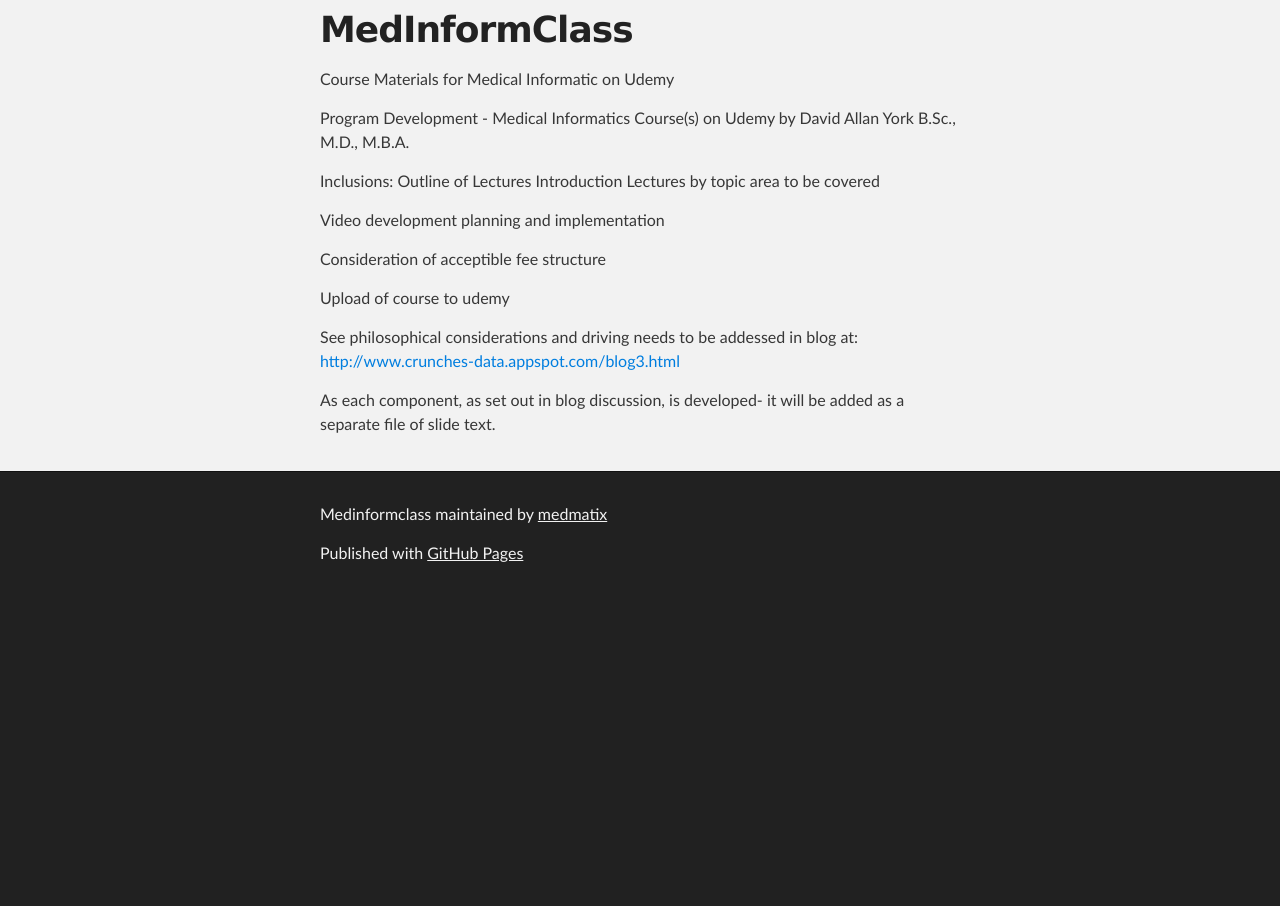
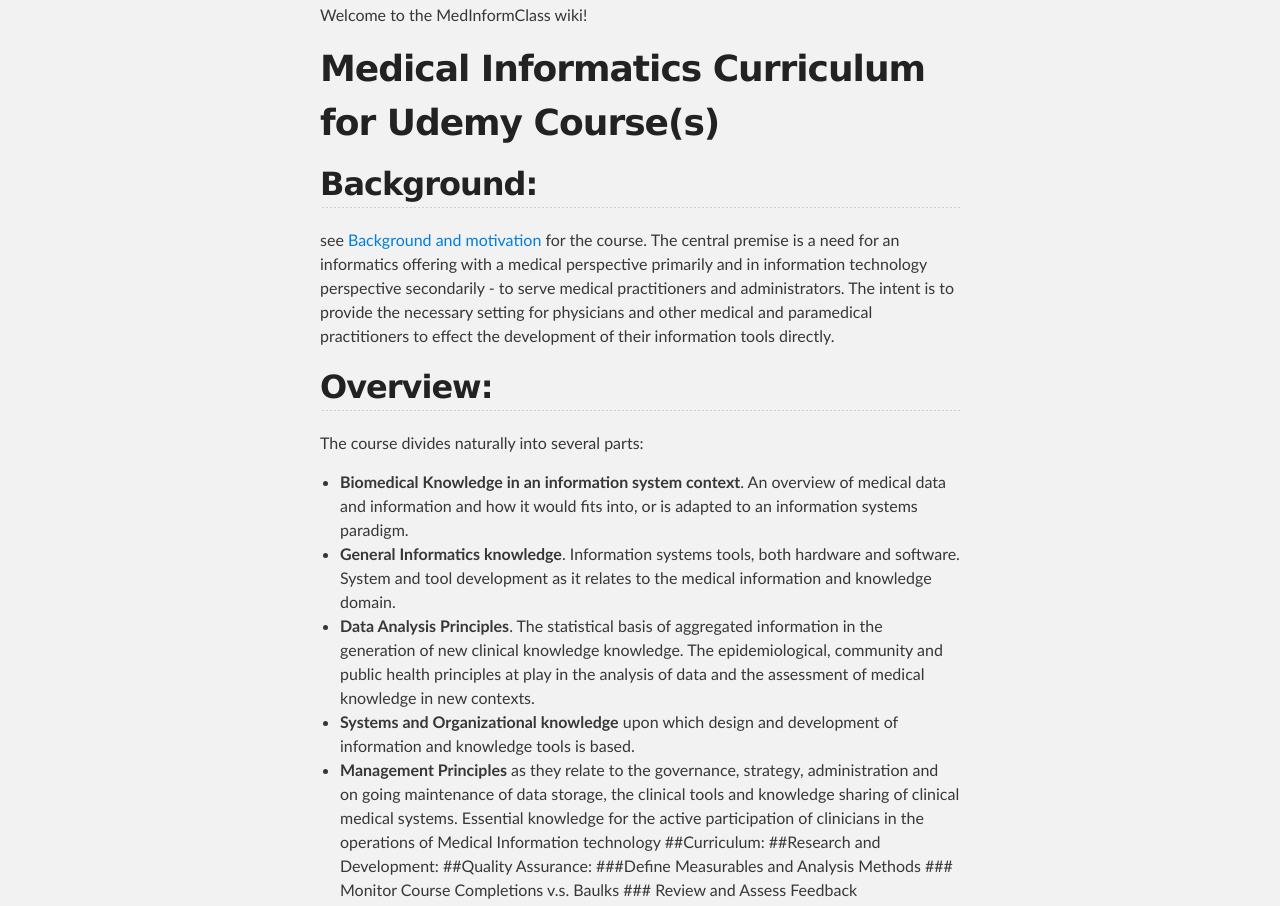
Before and after one commit to medmatix/MedInformClass, a plain HTML site: page index.html in a window 1280 px wide. Shown: the part 257-1163 px from the top of the page. Before the commit the page ends 857 px from the top, so only its background shows below. Drawn offline with Linux system fonts and the light colour scheme.

Commit message:
Create gh-pages branch via GitHub

```diff
--- a/index.html
+++ b/index.html
@@ -31,29 +31,40 @@
     <!-- MAIN CONTENT -->
     <div id="main_content_wrap" class="outer">
       <section id="main_content" class="inner">
-        <h1>
-<a id="medinformclass" class="anchor" href="#medinformclass" aria-hidden="true"><span class="octicon octicon-link"></span></a>MedInformClass</h1>
+        <p>Welcome to the MedInformClass wiki!</p>
 
-<p>Course Materials for Medical Informatic on Udemy</p>
+<h1>
+<a id="medical-informatics-curriculum-for-udemy-courses" class="anchor" href="#medical-informatics-curriculum-for-udemy-courses" aria-hidden="true"><span class="octicon octicon-link"></span></a>Medical Informatics Curriculum for Udemy Course(s)</h1>
 
-<p>Program Development - Medical Informatics Course(s) on Udemy
-by David Allan York B.Sc., M.D., M.B.A.</p>
+<h2>
+<a id="background" class="anchor" href="#background" aria-hidden="true"><span class="octicon octicon-link"></span></a>Background:</h2>
 
-<p>Inclusions:
-Outline of Lectures
-Introduction
-Lectures by topic area to be covered</p>
+<p>see <a href="http://www.crunches-data.appspot.com/blog3.html">Background and motivation</a> for the course.
+The central premise is a need for an informatics offering with a medical perspective primarily and in information technology perspective secondarily - to serve medical practitioners and administrators. The intent is to provide the necessary setting for physicians and other medical and paramedical practitioners to effect the development of their information tools directly.</p>
 
-<p>Video development planning and implementation</p>
+<h2>
+<a id="overview" class="anchor" href="#overview" aria-hidden="true"><span class="octicon octicon-link"></span></a>Overview:</h2>
 
-<p>Consideration of acceptible fee structure</p>
+<p>The course divides naturally into several parts:</p>
 
-<p>Upload of course to udemy</p>
-
-<p>See philosophical considerations and driving needs to be addessed in blog at:
-  <a href="http://www.crunches-data.appspot.com/blog3.html">http://www.crunches-data.appspot.com/blog3.html</a></p>
-
-<p>As each component, as set out in blog discussion, is developed- it will be added as a separate file of slide text.</p>
+<ul>
+<li>
+<strong>Biomedical Knowledge in an information system context</strong>. An overview of medical data and information and how it would fits into, or is adapted to an information systems paradigm.</li>
+<li>
+<strong>General Informatics knowledge</strong>. Information systems tools, both hardware and software. System and tool development as it relates to the medical information and knowledge domain.</li>
+<li>
+<strong>Data Analysis Principles</strong>. The statistical basis of aggregated information in the generation of new clinical knowledge knowledge. The epidemiological, community and public health principles at play in the analysis of data and the assessment of medical knowledge in new contexts.</li>
+<li>
+<strong>Systems and Organizational knowledge</strong> upon which design and development of information and knowledge tools is based.</li>
+<li>
+<strong>Management Principles</strong> as they relate to the governance, strategy, administration and on going maintenance of data storage, the clinical tools and knowledge sharing of clinical medical systems. Essential knowledge for the active participation of clinicians in the operations of Medical Information technology
+##Curriculum:
+##Research and Development:
+##Quality Assurance:
+###Define Measurables and Analysis Methods
+### Monitor Course Completions v.s. Baulks
+### Review and Assess Feedback</li>
+</ul>
       </section>
     </div>
 
```
Also changed, not shown: params.json (+1 -1 lines).
